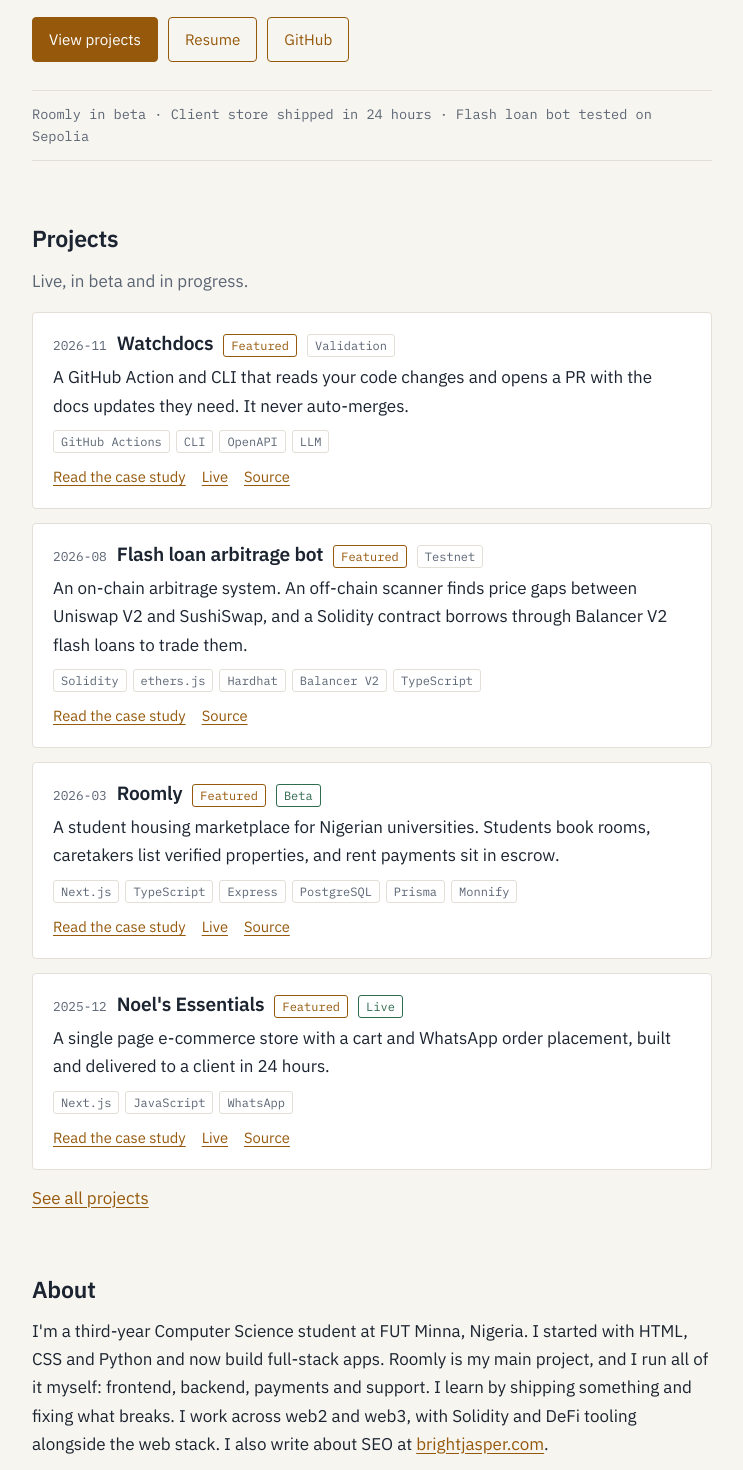
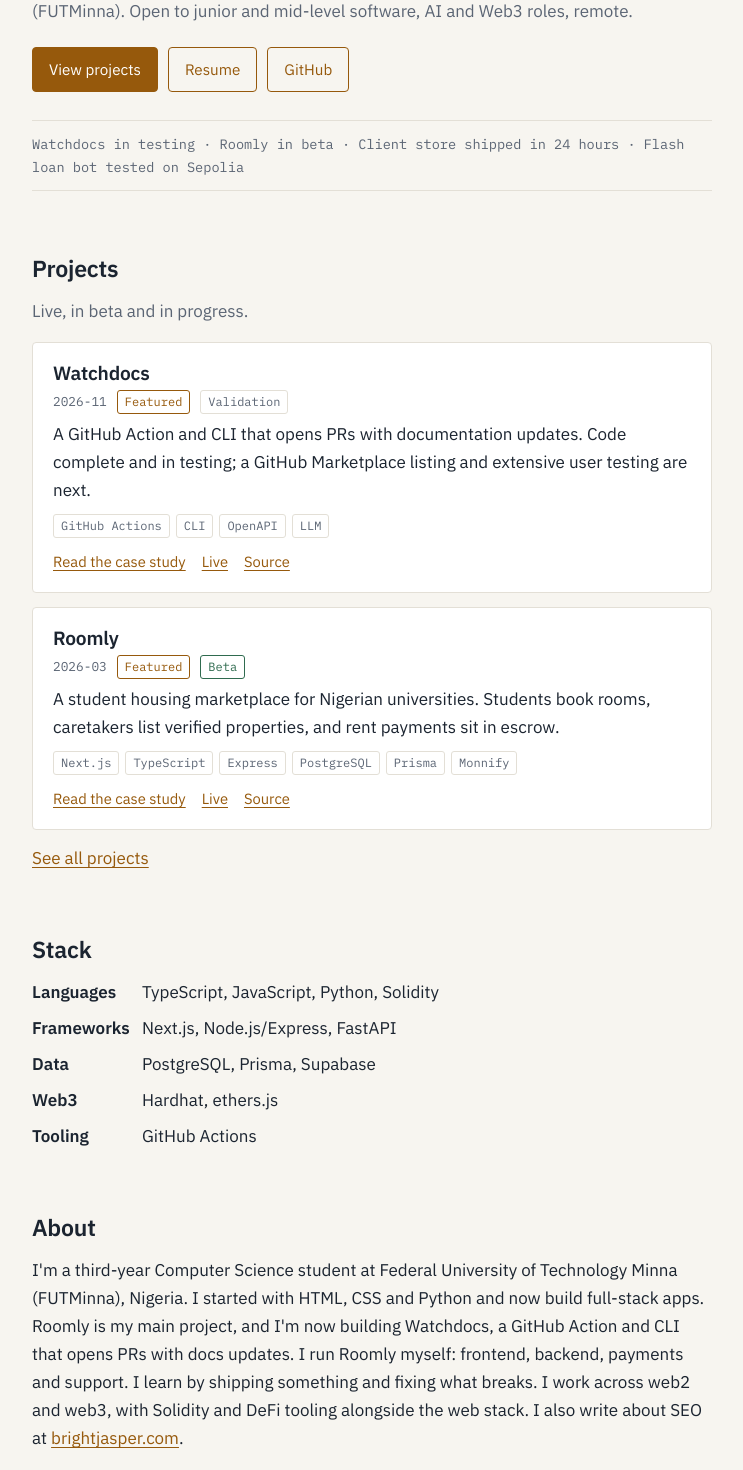
Before and after one commit to Aura-pix/bright-jasper-dev-portfolio, a Next.js app: page / in a window 1280 px wide. Shown: the part 340-1810 px from the top of the page, without its empty margins (268-1011 px from the left). Built offline with nearby package versions, Linux system fonts and the light colour scheme.

Commit message:
Updated pages to reflect actual positioning

```diff
--- a/app/globals.css
+++ b/app/globals.css
@@ -160,6 +160,24 @@ main {
   margin: 28px 0 0;
 }
 
+.stack-list {
+  display: grid;
+  gap: 8px;
+  margin: 0;
+  padding: 0;
+  list-style: none;
+}
+
+.stack-list li {
+  display: grid;
+  grid-template-columns: 100px 1fr;
+  gap: 10px;
+}
+
+.stack-list strong {
+  font-weight: 600;
+}
+
 /* Buttons */
 .btns {
   display: flex;
@@ -244,9 +262,14 @@ main {
   margin-bottom: 14px;
 }
 
-.entry-head {
+.entry-title {
+  margin: 0 0 6px;
+  font-size: 1.2rem;
+}
+
+.entry-meta {
   display: flex;
-  align-items: baseline;
+  align-items: center;
   gap: 10px;
   flex-wrap: wrap;
   margin-bottom: 6px;
@@ -258,17 +281,12 @@ main {
   color: var(--muted);
 }
 
-.entry h3 {
-  margin: 0;
-  font-size: 1.2rem;
-}
-
-.entry h3 a {
+.entry-title a {
   color: var(--text);
   text-decoration: none;
 }
 
-.entry h3 a:hover {
+.entry-title a:hover {
   color: var(--accent);
   text-decoration: underline;
 }
@@ -422,4 +440,9 @@ main {
   .section {
     margin-top: 48px;
   }
+
+  .stack-list li {
+    grid-template-columns: 1fr;
+    gap: 0;
+  }
 }
--- a/app/layout.tsx
+++ b/app/layout.tsx
@@ -29,7 +29,10 @@ const personSchema = {
   url: SITE.url,
   jobTitle: "Software Engineer",
   email: SITE.email,
-  alumniOf: { "@type": "CollegeOrUniversity", name: "Federal University of Technology, Minna" },
+  alumniOf: {
+    "@type": "CollegeOrUniversity",
+    name: "Federal University of Technology Minna (FUTMinna), Nigeria",
+  },
   knowsAbout: ["Next.js", "Node.js", "TypeScript", "PostgreSQL", "SEO", "AI search"],
   sameAs: [
     SITE.seoSite,
--- a/app/page.tsx
+++ b/app/page.tsx
@@ -11,12 +11,13 @@ export default function Home() {
         <p className="eyebrow">Bright Jasper</p>
         <h1>Software engineer with 3 years of building full-stack web apps.</h1>
         <p className="lead">
-          I work in Next.js, Node.js, TypeScript and PostgreSQL. I&apos;m the solo
-          developer of Roomly, a student housing marketplace in beta for Nigerian
-          universities.
+          I work in Next.js, Node.js, TypeScript, Python and PostgreSQL.
+          I&apos;m the solo developer of Roomly, a student housing marketplace
+          in beta for Nigerian universities.
         </p>
         <p className="muted">
-          Third-year Computer Science student at FUT Minna. Open to junior software, AI
+          Third-year Computer Science student at Federal University of
+          Technology Minna (FUTMinna). Open to junior and mid-level software, AI
           and Web3 roles, remote.
         </p>
         <div className="btns">
@@ -36,8 +37,8 @@ export default function Home() {
           </a>
         </div>
         <p className="stats">
-          Roomly in beta · Client store shipped in 24 hours · Flash loan bot tested on
-          Sepolia
+          Watchdocs in testing · Roomly in beta · Client store shipped in 24
+          hours · Flash loan bot tested on Sepolia
         </p>
       </section>
 
@@ -55,14 +56,42 @@ export default function Home() {
       </section>
 
       <section className="section">
+        <h2>Stack</h2>
+        <ul className="stack-list">
+          <li>
+            <strong>Languages</strong>
+            <span>TypeScript, JavaScript, Python, Solidity</span>
+          </li>
+          <li>
+            <strong>Frameworks</strong>
+            <span>Next.js, Node.js/Express, FastAPI</span>
+          </li>
+          <li>
+            <strong>Data</strong>
+            <span>PostgreSQL, Prisma, Supabase</span>
+          </li>
+          <li>
+            <strong>Web3</strong>
+            <span>Hardhat, ethers.js</span>
+          </li>
+          <li>
+            <strong>Tooling</strong>
+            <span>GitHub Actions</span>
+          </li>
+        </ul>
+      </section>
+
+      <section className="section">
         <h2>About</h2>
         <p>
-          I&apos;m a third-year Computer Science student at FUT Minna, Nigeria. I started
-          with HTML, CSS and Python and now build full-stack apps. Roomly is my main
-          project, and I run all of it myself: frontend, backend, payments and support. I
-          learn by shipping something and fixing what breaks. I work across web2 and web3,
-          with Solidity and DeFi tooling alongside the web stack. I also write about SEO
-          at{" "}
+          I&apos;m a third-year Computer Science student at Federal University
+          of Technology Minna (FUTMinna), Nigeria. I started with HTML, CSS and
+          Python and now build full-stack apps. Roomly is my main project, and
+          I&apos;m now building Watchdocs, a GitHub Action and CLI that opens
+          PRs with docs updates. I run Roomly myself: frontend, backend,
+          payments and support. I learn by shipping something and fixing what
+          breaks. I work across web2 and web3, with Solidity and DeFi tooling
+          alongside the web stack. I also write about SEO at{" "}
           <a href={SITE.seoSite} target="_blank" rel="noopener noreferrer">
             brightjasper.com
           </a>
@@ -74,8 +103,8 @@ export default function Home() {
         <h2>Contact</h2>
         <p>
           For roles, collaborations or questions, email{" "}
-          <a href={`mailto:${SITE.email}`}>{SITE.email}</a>. More ways to reach me are on
-          the <Link href="/contact">contact page</Link>.
+          <a href={`mailto:${SITE.email}`}>{SITE.email}</a>. More ways to reach
+          me are on the <Link href="/contact">contact page</Link>.
         </p>
       </section>
     </>
--- a/components/ProjectEntry.tsx
+++ b/components/ProjectEntry.tsx
@@ -17,11 +17,11 @@ export default function ProjectEntry({ project }: { project: Project }) {
           />
         </Link>
       ) : null}
-      <div className="entry-head">
+      <h3 className="entry-title">
+        <Link href={`/projects/${p.slug}`}>{p.title}</Link>
+      </h3>
+      <div className="entry-meta">
         <span className="entry-date">{p.date}</span>
-        <h3>
-          <Link href={`/projects/${p.slug}`}>{p.title}</Link>
-        </h3>
         {p.featured ? <span className="tag tag-accent">Featured</span> : null}
         <span className={statusClass(p.status)}>{p.status}</span>
       </div>
--- a/content/projects/flash-loan-arb-bot.mdx
+++ b/content/projects/flash-loan-arb-bot.mdx
@@ -4,7 +4,7 @@ summary: An on-chain arbitrage system. An off-chain scanner finds price gaps bet
 category: Web3
 tags: [Solidity, ethers.js, Hardhat, Balancer V2, TypeScript]
 status: Testnet
-featured: true
+featured: false
 repo: https://github.com/Aura-pix/flash-loan-arb-bot
 date: 2026-08
 ---
--- a/content/projects/noels-essentials.mdx
+++ b/content/projects/noels-essentials.mdx
@@ -4,7 +4,7 @@ summary: A single page e-commerce store with a cart and WhatsApp order placement
 category: Web Apps
 tags: [Next.js, JavaScript, WhatsApp]
 status: Live
-featured: true
+featured: false
 live: https://noelessentials.com.ng
 repo: https://github.com/Aura-pix/noels-essentials-repo
 date: 2025-12
--- a/content/projects/watchdocs.mdx
+++ b/content/projects/watchdocs.mdx
@@ -1,6 +1,6 @@
 ---
 title: Watchdocs
-summary: A GitHub Action and CLI that reads your code changes and opens a PR with the docs updates they need. It never auto-merges.
+summary: A GitHub Action and CLI that opens PRs with documentation updates. Code complete and in testing; a GitHub Marketplace listing and extensive user testing are next.
 category: Tools
 tags: [GitHub Actions, CLI, OpenAPI, LLM]
 status: Validation
@@ -14,7 +14,7 @@ date: 2026-11
 
 Docs fall behind the code within days, and most tools only update the API reference. Guides, error pages and quickstarts go stale and need a person to notice.
 
-## What I'm building
+## What it does
 
 Watchdocs watches pushes and pull requests, decides whether a change needs docs and edits the right files. That includes guides, errors and quickstarts, along with failure docs for auth failures, rate limits, pagination, retries and empty responses. It regenerates `llms.txt` and the OpenAPI file in the same PR, then opens a PR for the team to review and merge.
 
@@ -32,4 +32,4 @@ A CLI and a GitHub Action, configured in JSON. No UI and no docs site builder. I
 
 ## Status
 
-Validation. The code is 60% ready, waitlist links are being distributed and feedback collected.
+Validation. Code complete and in testing. A GitHub Marketplace listing and extensive user testing are next.
--- a/lib/site.ts
+++ b/lib/site.ts
@@ -3,7 +3,7 @@ export const SITE = {
   name: "Bright Jasper",
   title: "Bright Jasper | Software Engineer",
   description:
-    "Software engineer with 3 years of building full-stack web apps in Next.js, Node.js, TypeScript and PostgreSQL. Solo developer of Roomly, a student housing marketplace in beta.",
+    "Software engineer with 3 years of building full-stack web apps in Next.js, Node.js, TypeScript and PostgreSQL. Open to junior and mid-level software, AI and Web3 roles, remote.",
   email: "hello@brightjasper.com",
   altEmail: "brghtjasper@gmail.com",
   github: "https://github.com/Aura-pix",
```
Also changed, not shown: app/resume/page.tsx (+36 -2 lines), 1 other file (tests, documents, lock files or other folders).
